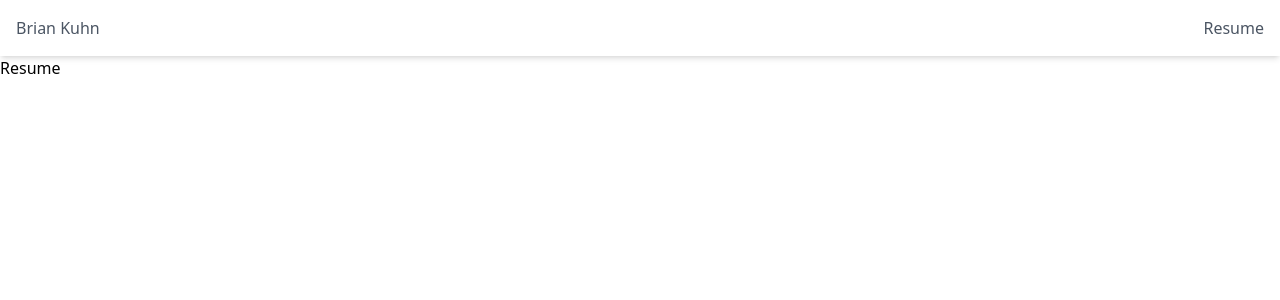
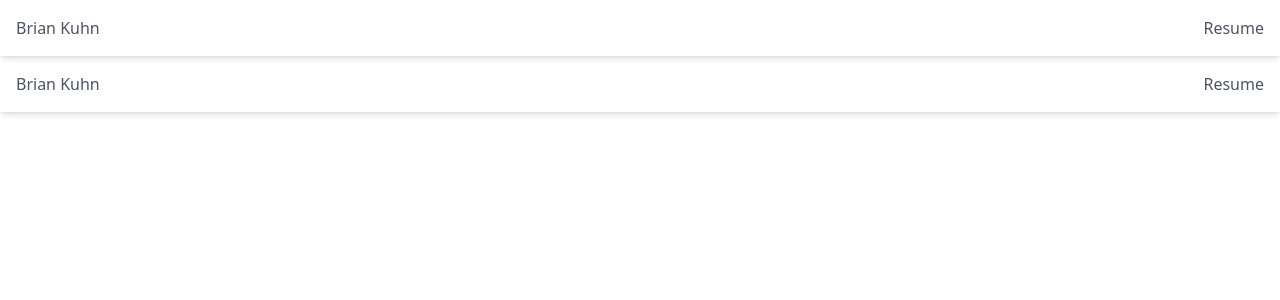
Before and after one commit to brianslab/portfolio, a Next.js app: page /resume in a window 1280 px wide. Shown: the top 300 px of the page. Built offline with nearby package versions, Linux system fonts and the light colour scheme.

Commit message:
add resume

```diff
--- a/package.json
+++ b/package.json
@@ -20,9 +20,11 @@
     "react": "18.2.0",
     "react-dom": "18.2.0",
     "react-icons": "^4.7.1",
+    "react-pdf": "^6.2.2",
     "typescript": "4.9.4"
   },
   "devDependencies": {
+    "@types/react-pdf": "^6.2.0",
     "autoprefixer": "^10.4.13",
     "postcss": "^8.4.21",
     "tailwindcss": "^3.2.4"
--- a/pages/resume.tsx
+++ b/pages/resume.tsx
@@ -1,3 +1,7 @@
 export default function Resume() {
-  return <div>Resume</div>;
+  return (
+    <div>
+      <iframe src='/resume.pdf' className='h-screen w-screen' />
+    </div>
+  );
 }
```
Also changed, not shown: 2 other files (tests, documents, lock files or other folders).
